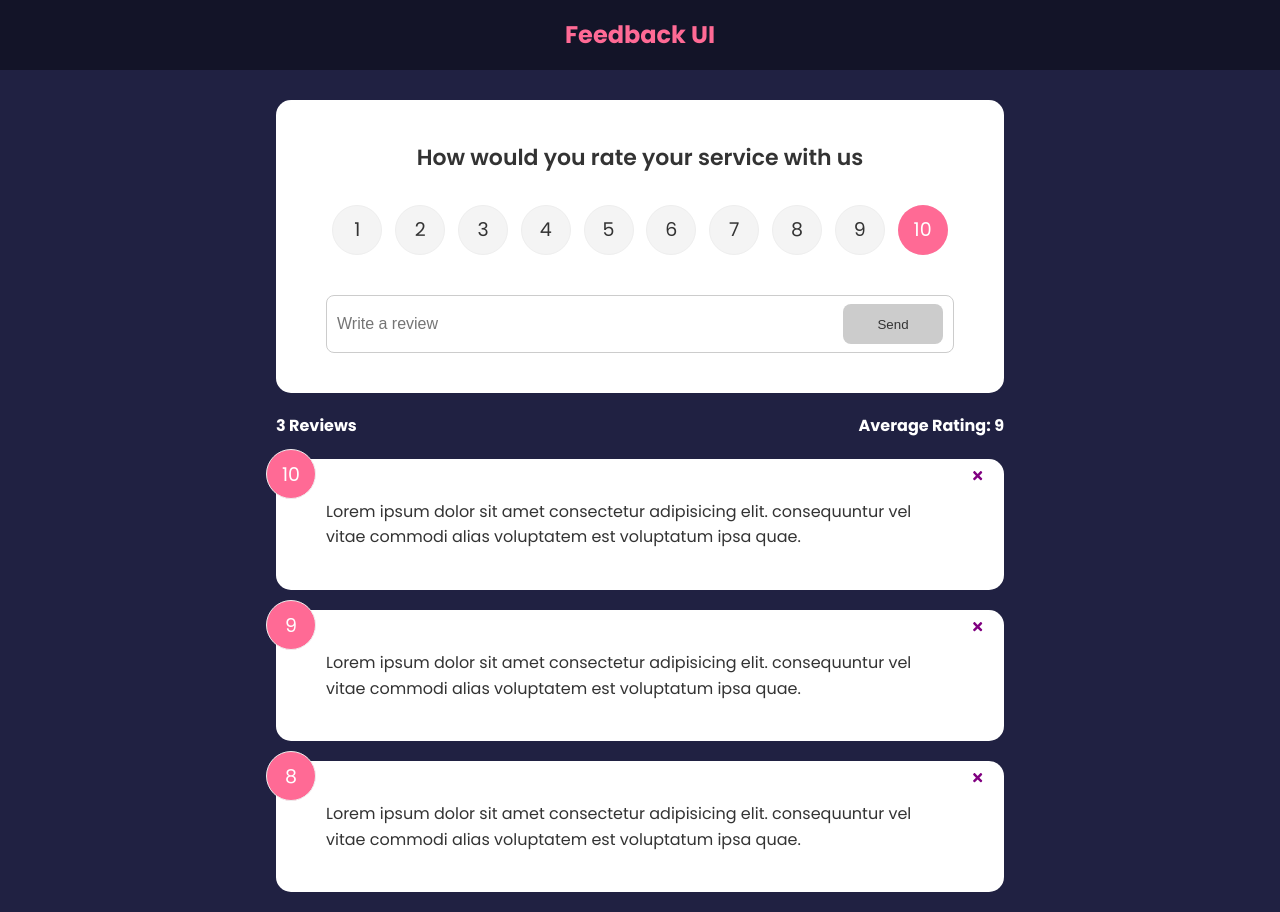
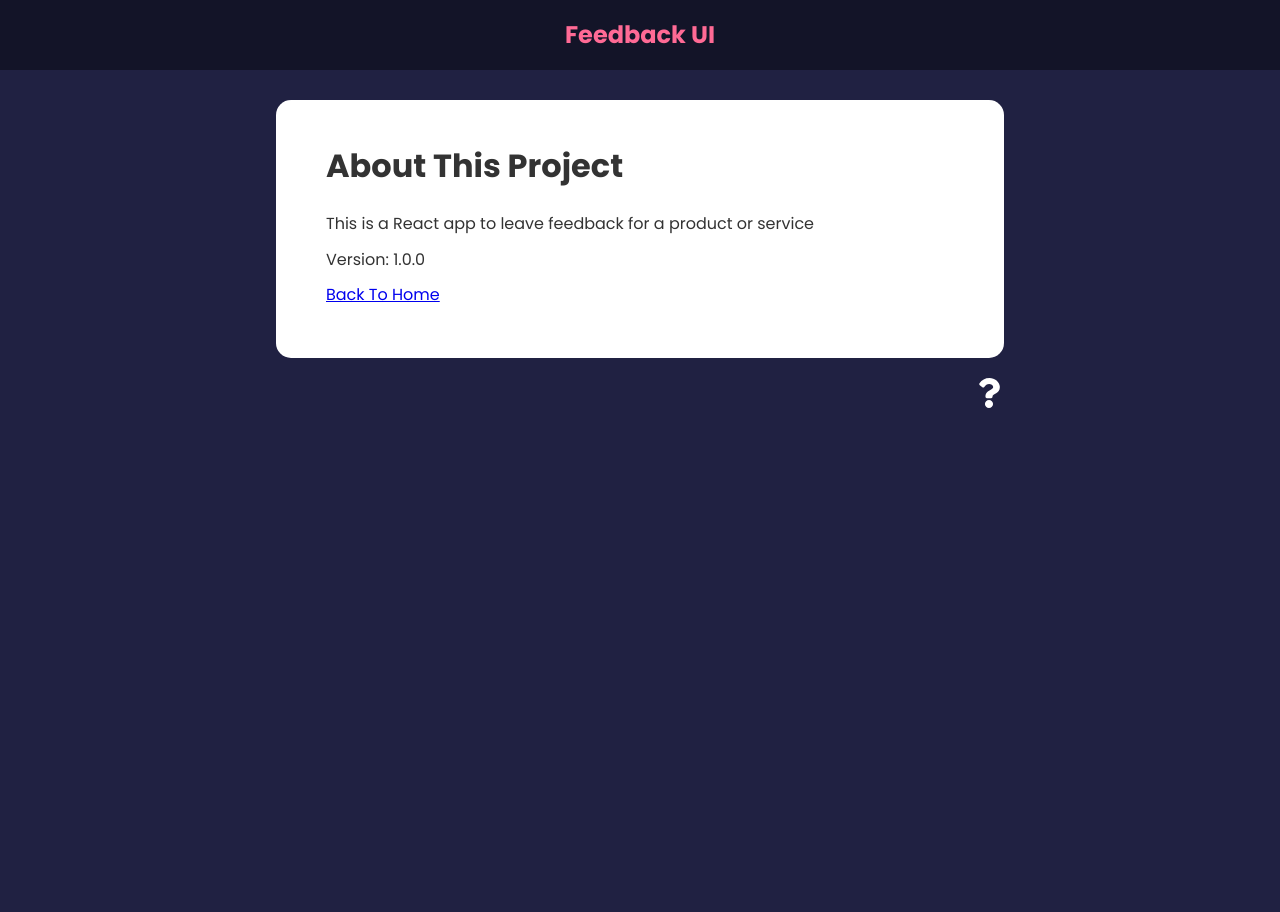
Before and after one commit to liamalexander/feedback-app-react, a React (Create React App) app: page /about in a window 1280 px wide. After the commit the page ends 800 px from the top, so only its background shows below. Built offline with nearby package versions, Linux system fonts and the light colour scheme.

Commit message:
add link to about page

```diff
--- a/package.json
+++ b/package.json
@@ -10,6 +10,7 @@
     "react": "^18.2.0",
     "react-dom": "^18.2.0",
     "react-icons": "^4.7.1",
+    "react-router-dom": "^6.8.2",
     "react-scripts": "^5.0.1",
     "uuid": "^9.0.0",
     "web-vitals": "^2.1.4"
--- a/src/App.js
+++ b/src/App.js
@@ -1,10 +1,13 @@
 import { useState } from "react";
+import { BrowserRouter as Router, Route, Routes} from 'react-router-dom'
 import { v4 as uuidv4 } from 'uuid';
 import Header from "./components/Header";
 import FeedbackList from "./components/FeedbackList";
 import FeedbackStats from "./components/FeedbackStats";
 import FeedbackForm from "./components/FeedbackForm";
 import FeedbackData from "./data/FeedbackData";
+import AboutPage from "./pages/AboutPage";
+import AboutIconLink from "./components/AboutIconLink";
 
 function App() {
   const [feedback, setFeedback] = useState
@@ -12,7 +15,6 @@
 
   const addFeedback = (newFeedback) => {
     newFeedback.id = uuidv4()
-    // newFeedback.id = 4
     setFeedback([newFeedback, ...feedback])
   }
 
@@ -24,15 +26,27 @@
   }
 
   return (
-    <>
+    <Router>
       <Header />
       <div className="container">
-        <FeedbackForm handleAdd={addFeedback}/>
-        <FeedbackStats feedback={feedback} />
-        <FeedbackList feedback={feedback}
-        handleDelete= {deleteFeedback}/>
+        <Routes>
+          <Route exact path="/"
+          element={
+            <>
+              <FeedbackForm handleAdd={addFeedback}/>
+              <FeedbackStats feedback={feedback} />
+              <FeedbackList feedback={feedback}
+              handleDelete= {deleteFeedback}/>
+            </>
+          }>
+          </Route>
+
+          <Route path="/about" element={<AboutPage />}/>
+        </Routes>
+
+        <AboutIconLink />
       </div>
-    </>
+    </Router>
   )
 }
 
--- /dev/null
+++ b/src/components/AboutIconLink.jsx
@@ -0,0 +1,14 @@
+import { FaQuestion } from 'react-icons/fa'
+import { Link } from 'react-router-dom'
+
+function AboutIconLink() {
+  return (
+    <div className='about-link'>
+      <Link to="/about">
+        <FaQuestion size={30}/>
+      </Link>
+    </div>
+  )
+}
+
+export default AboutIconLink
--- /dev/null
+++ b/src/pages/AboutPage.jsx
@@ -0,0 +1,20 @@
+import Card from "../components/shared/Card"
+import { Link } from 'react-router-dom'
+
+function AboutPage() {
+  return (
+    <Card>
+      <div className="about">
+        <h1>About This Project</h1>
+        <p>This is a React app to leave feedback for a product or service</p>
+        <p>Version: 1.0.0</p>
+
+        <p>
+          <Link to="/">Back To Home</Link>
+        </p>
+      </div>
+    </Card>
+  )
+}
+
+export default AboutPage
```
Also changed, not shown: 1 other file (tests, documents, lock files or other folders).
